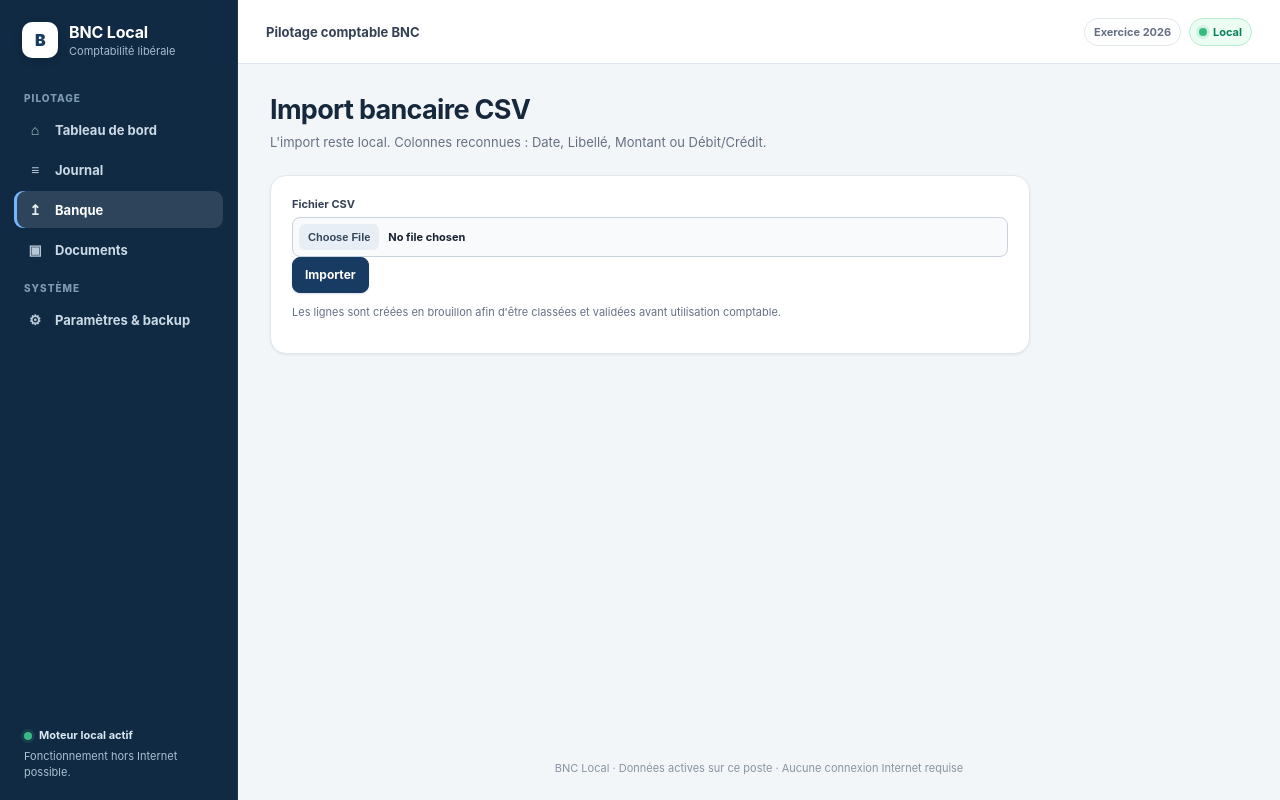
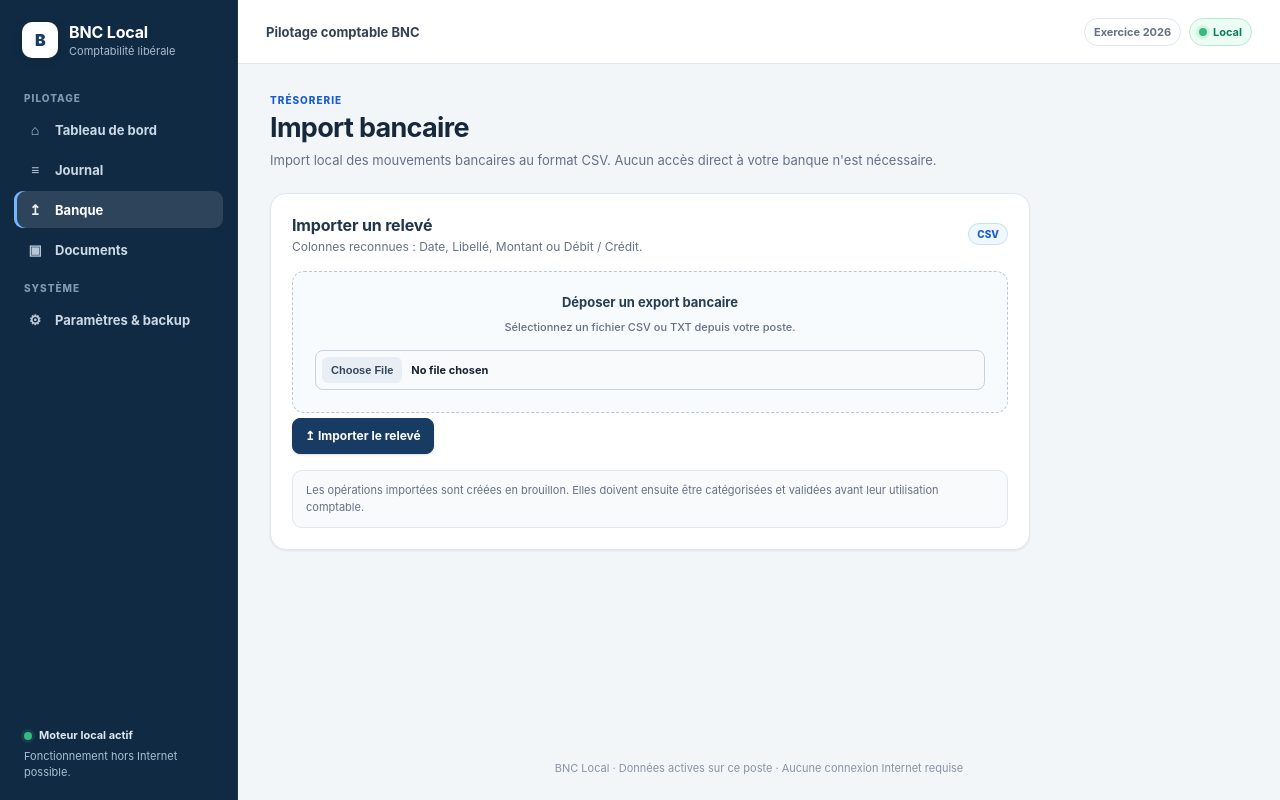
Before and after one commit to ollymc/med-finances, a FastAPI app: page /bank in a window 1280 px wide. Run offline with FastAPI, Linux system fonts and the light colour scheme.

Commit message:
Redesign bank import screen

```diff
--- a/bnc-local-mvp/app/templates/bank.html
+++ b/bnc-local-mvp/app/templates/bank.html
@@ -1,11 +1,31 @@
 {% extends "base.html" %}
 {% block content %}
-<section class="hero"><h1>Import bancaire CSV</h1><p>L'import reste local. Colonnes reconnues : Date, Libellé, Montant ou Débit/Crédit.</p></section>
+<section class="hero">
+  <span class="eyebrow">Trésorerie</span>
+  <h1>Import bancaire</h1>
+  <p>Import local des mouvements bancaires au format CSV. Aucun accès direct à votre banque n'est nécessaire.</p>
+</section>
+
 <section class="panel narrow">
-<form action="/bank/import" method="post" enctype="multipart/form-data">
-<label>Fichier CSV<input type="file" name="file" accept=".csv,.txt" required></label>
-<button class="primary" type="submit">Importer</button>
-</form>
-<p class="hint">Les lignes sont créées en brouillon afin d'être classées et validées avant utilisation comptable.</p>
+  <div class="panel-head">
+    <div>
+      <h2>Importer un relevé</h2>
+      <p class="panel-subtitle">Colonnes reconnues : Date, Libellé, Montant ou Débit / Crédit.</p>
+    </div>
+    <span class="badge badge-info">CSV</span>
+  </div>
+  <form action="/bank/import" method="post" enctype="multipart/form-data">
+    <label class="upload-zone">
+      <strong>Déposer un export bancaire</strong>
+      <span>Sélectionnez un fichier CSV ou TXT depuis votre poste.</span>
+      <input type="file" name="file" accept=".csv,.txt" required>
+    </label>
+    <div class="form-actions">
+      <button class="primary" type="submit">↥ Importer le relevé</button>
+    </div>
+  </form>
+  <div class="notice" style="margin-top:16px">
+    Les opérations importées sont créées en brouillon. Elles doivent ensuite être catégorisées et validées avant leur utilisation comptable.
+  </div>
 </section>
 {% endblock %}
```
